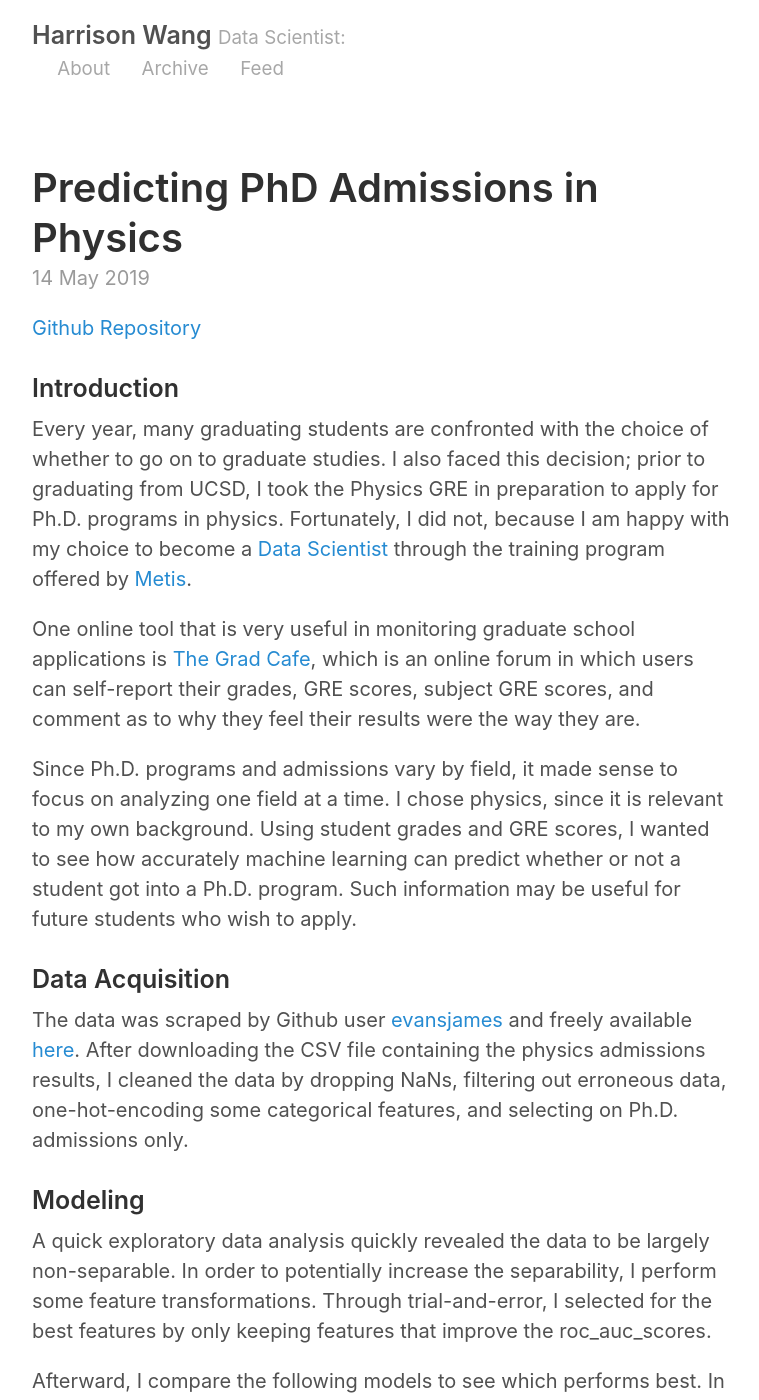
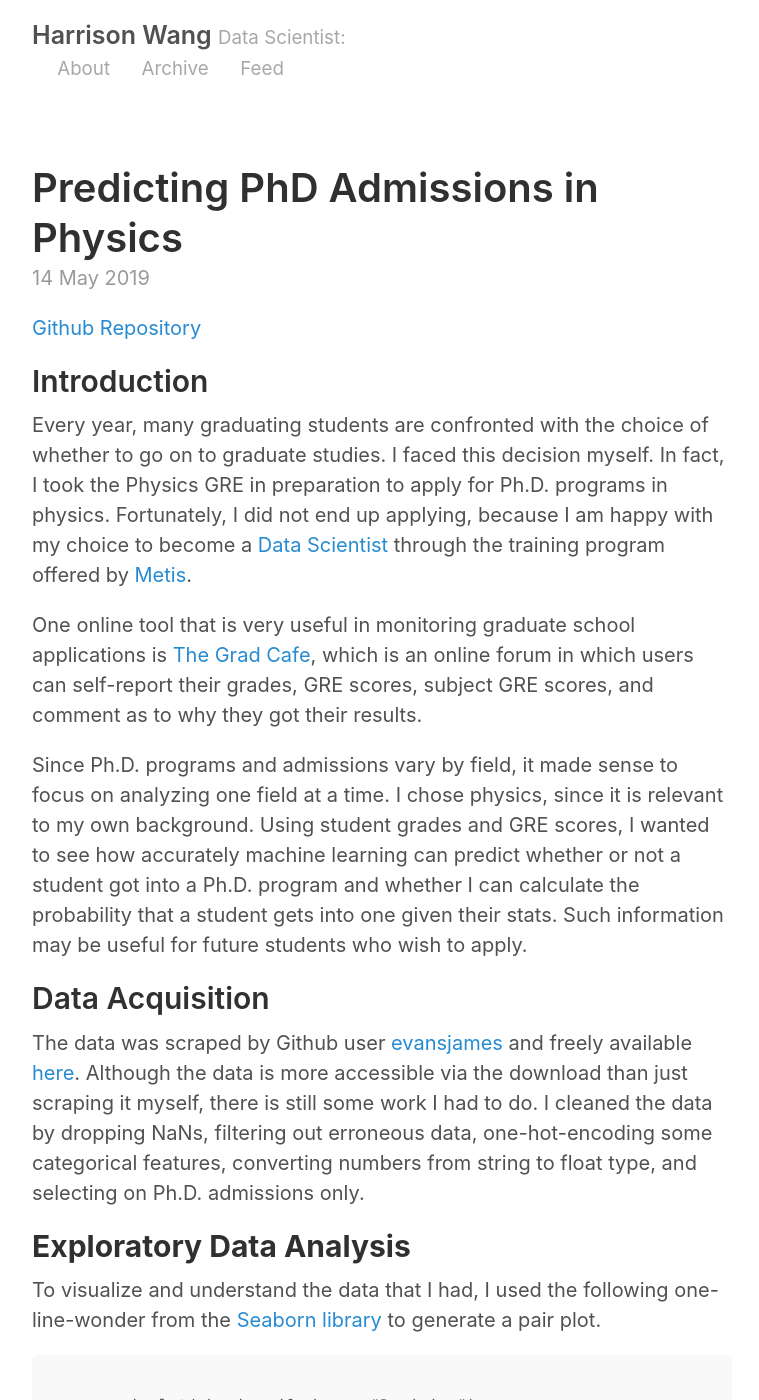
Before and after one commit to harrisonized/harrisonized.github.io, a Jekyll site: the page built from _posts/2019-05-14-gradcafe-physics.md, in a window 1280 px wide and 1400 px high. Shown: the whole window, without its empty margins (258-1017 px from the left). Built offline with Jekyll 4.4.1, drawn with Linux system fonts in a browser that asks for light colours; some of the changed text lies outside the part shown.

Commit message:
added eda

````diff
--- a/_posts/2019-05-14-gradcafe-physics.md
+++ b/_posts/2019-05-14-gradcafe-physics.md
@@ -5,21 +5,45 @@
 
 [Github Repository](https://github.com/harrisonized/predicting-physics-phd-admissions-classification)
 
-### Introduction
 
-Every year, many graduating students are confronted with the choice of whether to go on to graduate studies. I also faced this decision; prior to graduating from UCSD, I took the Physics GRE in preparation to apply for Ph.D. programs in physics. Fortunately, I did not, because I am happy with my choice to become a [Data Scientist](https://www.linkedin.com/in/harrisonized/) through the training program offered by [Metis](https://www.thisismetis.com/).
 
-One online tool that is very useful in monitoring graduate school applications is [The Grad Cafe](https://www.thegradcafe.com/), which is an online forum in which users can self-report their grades, GRE scores, subject GRE scores, and comment as to why they feel their results were the way they are.
+## Introduction
 
-Since Ph.D. programs and admissions vary by field, it made sense to focus on analyzing one field at a time. I chose physics, since it is relevant to my own background. Using student grades and GRE scores, I wanted to see how accurately machine learning can predict whether or not a student got into a Ph.D. program. Such information may be useful for future students who wish to apply.
+Every year, many graduating students are confronted with the choice of whether to go on to graduate studies. I faced this decision myself. In fact, I took the Physics GRE in preparation to apply for Ph.D. programs in physics. Fortunately, I did not end up applying, because I am happy with my choice to become a [Data Scientist](https://www.linkedin.com/in/harrisonized/) through the training program offered by [Metis](https://www.thisismetis.com/).
 
-### Data Acquisition
+One online tool that is very useful in monitoring graduate school applications is [The Grad Cafe](https://www.thegradcafe.com/), which is an online forum in which users can self-report their grades, GRE scores, subject GRE scores, and comment as to why they got their results.
 
-The data was scraped by Github user [evansjames](https://github.com/evansrjames/) and freely available [here](https://github.com/evansrjames/gradcafe-admissions-data). After downloading the CSV file containing the physics admissions results, I cleaned the data by dropping NaNs, filtering out erroneous data, one-hot-encoding some categorical features, and selecting on Ph.D. admissions only.
+Since Ph.D. programs and admissions vary by field, it made sense to focus on analyzing one field at a time. I chose physics, since it is relevant to my own background. Using student grades and GRE scores, I wanted to see how accurately machine learning can predict whether or not a student got into a Ph.D. program and whether I can calculate the probability that a student gets into one given their stats. Such information may be useful for future students who wish to apply.
 
-### Modeling
 
-A quick exploratory data analysis quickly revealed the data to be largely non-separable. In order to potentially increase the separability, I perform some feature transformations. Through trial-and-error, I selected for the best features by only keeping features that improve the roc_auc_scores.
+
+## Data Acquisition
+
+The data was scraped by Github user [evansjames](https://github.com/evansrjames/) and freely available [here](https://github.com/evansrjames/gradcafe-admissions-data). Although the data is more accessible via the download than just scraping it myself, there is still some work I had to do. I cleaned the data by dropping NaNs, filtering out erroneous data, one-hot-encoding some categorical features, converting numbers from string to float type, and selecting on Ph.D. admissions only.
+
+
+
+## **Exploratory Data Analysis**
+
+To visualize and understand the data that I had, I used the following one-line-wonder from the [Seaborn library](https://seaborn.pydata.org/) to generate a pair plot.
+
+```
+sns.pairplot(physics_df, hue = "Decision")
+```
+
+![pairplot.png](https://github.com/harrisonized/gradcafe-physics/blob/master/figures/pairplot.png?raw=true)
+
+
+
+A pair plot is simply a n-by-n grid, where the diagonals are histograms of the distribution of each variable, and the off-diagonal entries are scatter plots of one variable with another. With the pair plot, I prefer my target to be on the bottom row and right column, and I typically arrange the features in decreasing order of correlation with the target from top to bottom, left to right.
+
+By coloring the hue based on the target, it becomes easy to see that the data is largely non-separable.
+
+
+
+## Modeling
+
+In order to potentially increase the separability, I perform some feature transformations. Through trial-and-error, I selected for the best features by only keeping features that improve the roc_auc_scores.
 
 Afterward, I compare the following models to see which performs best. In order from best-to-worst, the models I tried are: random forest, xgboost, decision tree, svc, logistic regression, and Gaussian naive bayes.  Since random forest performed the best, I used a tuning grid in order to limit the tree depth and number of trees to improve model speed.
 
@@ -27,6 +51,8 @@
 
 My final model is a random forest with an out-of-sample test score (ROC AUC) of 0.698 compared to 0.606 of the baseline Gaussian Naive Bayes model.
 
+
+
 ### Conclusions
 
 The low ROC AUC suggests that PhD admissions depend heavily on unavailable data such as letters of recommendations or research experience. The same methods are useful for predicting the likelihood of a user buying an item or for predicting fraud.
````
